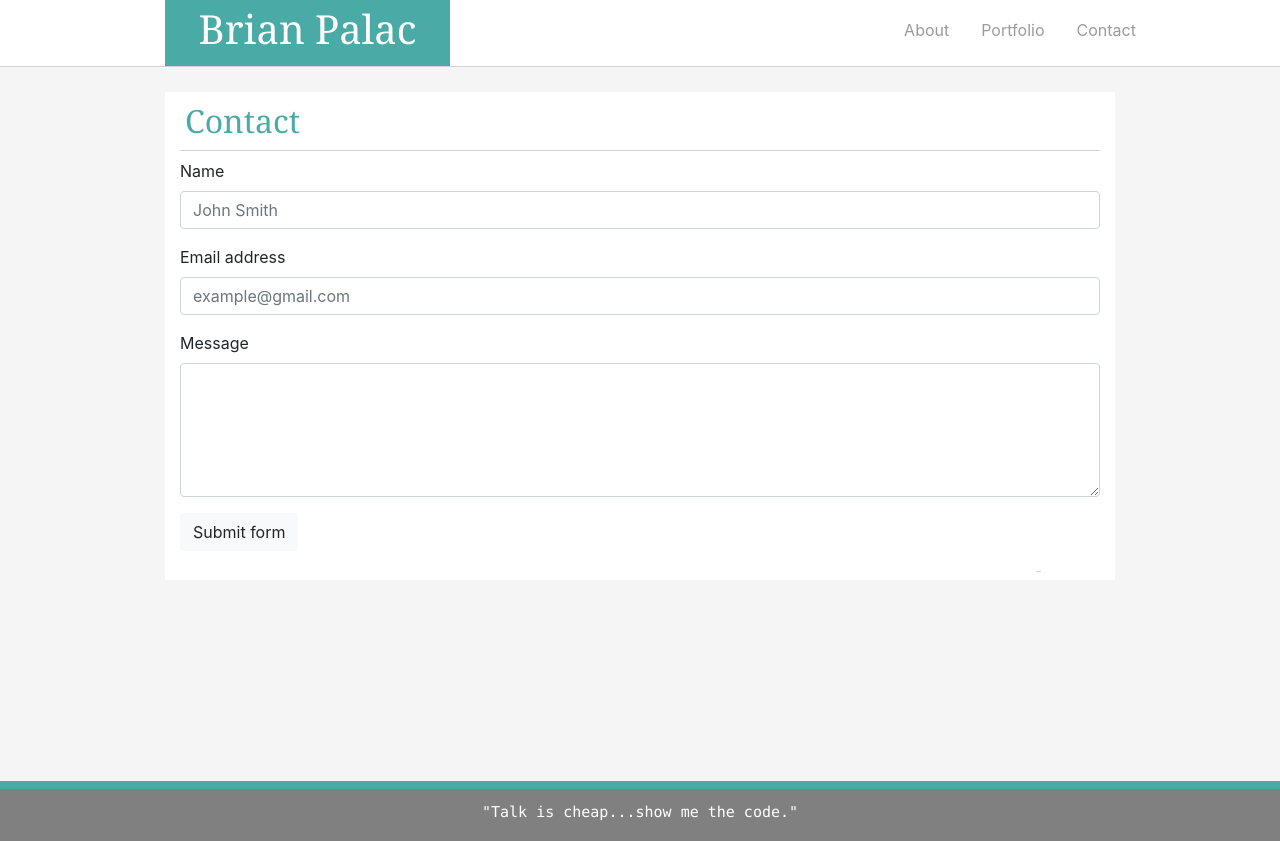
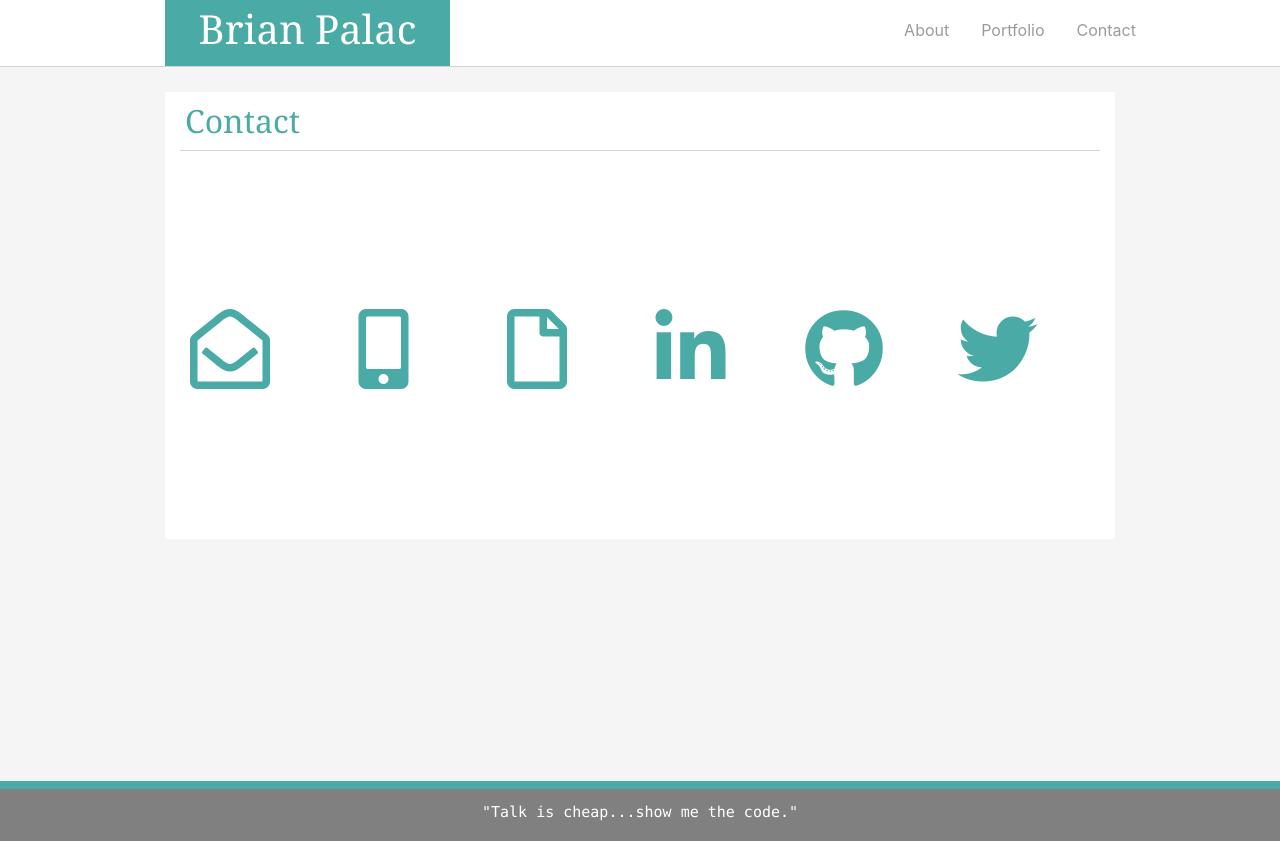
Before and after one commit to doyBrian/Bootstrap-Portfolio, a plain HTML site: page contact.html in a window 1280 px wide. Drawn offline with nearby package versions, Linux system fonts and the light colour scheme.

Commit message:
updated contact page

```diff
--- a/assets/css/contact_style.css
+++ b/assets/css/contact_style.css
@@ -62,3 +62,10 @@ li a:active {
     font-size: 150%;
     color: orange;
 }
+
+i {
+    color: #4aaaa5;
+    margin: 150px auto 150px auto;
+    display: block;
+    margin-right: 49px;
+}
--- a/contact.html
+++ b/contact.html
@@ -7,6 +7,7 @@
 
     <link rel="stylesheet" href="./assets/css/contact_style.css">
     <!-- Bootstrap CSS -->
+    <link rel="stylesheet" href="https://use.fontawesome.com/releases/v5.8.1/css/all.css" integrity="sha384-50oBUHEmvpQ+1lW4y57PTFmhCaXp0ML5d60M1M7uH2+nqUivzIebhndOJK28anvf" crossorigin="anonymous">
     <link rel="stylesheet" href="https://stackpath.bootstrapcdn.com/bootstrap/4.3.1/css/bootstrap.min.css" integrity="sha384-ggOyR0iXCbMQv3Xipma34MD+dH/1fQ784/j6cY/iJTQUOhcWr7x9JvoRxT2MZw1T" crossorigin="anonymous">
 
     <title>Homework 2 - Bootstrap</title>
@@ -41,29 +42,14 @@
                         <h2 id="header2-settings">Contact</h2>
                     </div>
 
-                    <form>
-                        <div class="form-group">
-                            <label for="formGroupExampleInput">Name</label>
-                                <input type="text" class="form-control" id="formGroupExampleInput" placeholder="John Smith">
-                        </div>
-
-                        <div class="form-group">
-                            <label for="exampleInputEmail1">Email address</label>
-                            <input type="email" class="form-control" id="exampleInputEmail1" aria-describedby="emailHelp" placeholder="example@gmail.com">
-                        </div>
-
-                        <div class="form-group">
-                            <label for="exampleFormControlTextarea1">Message</label>
-                            <textarea class="form-control" id="exampleFormControlTextarea1" rows="5"></textarea>
-                        </div>
-
-                        <button class="btn btn-light" type="submit">Submit form</button>
-
-                        <div class="row">
-                                <div class="col-lg-10 offset-lg-1" style="background: white"></div>
-                                <h2 id="header2-settings"></h2>
-                        </div>
-                    </form>
+                    <div id="input-settings">
+                        <a href="mailto:brianpcag@gmail.com"><i class="far fa-envelope-open fa-5x fa-fw"></i></a>
+                        <a href="tel:+12099142134"><i class="fas fa-mobile-alt fa-5x fa-fw"></i></a>
+                        <a href="https://drive.google.com/file/d/1-JJqRXFA4NvlX86lP6py73QLQjXhUKPv/view?usp=sharing" target="_blank"><i class="far fa-file fa-5x fa-fw"></i></a>
+                        <a href="https://www.linkedin.com/in/brian-cagadas-095712b5/" target="_blank"><i class="fab fa-linkedin-in fa-5x fa-fw"></i></a>
+                        <a href="https://github.com/doyBrian" target="_blank"><i class="fab fa-github fa-5x fa-fw"></i></a>
+                        <a href="https://twitter.com/brianpcag" target="_blank"><i class="fab fa-twitter fa-5x fa-fw"></i></a>
+                    </div>
 
                 </div>
             </div>
```
